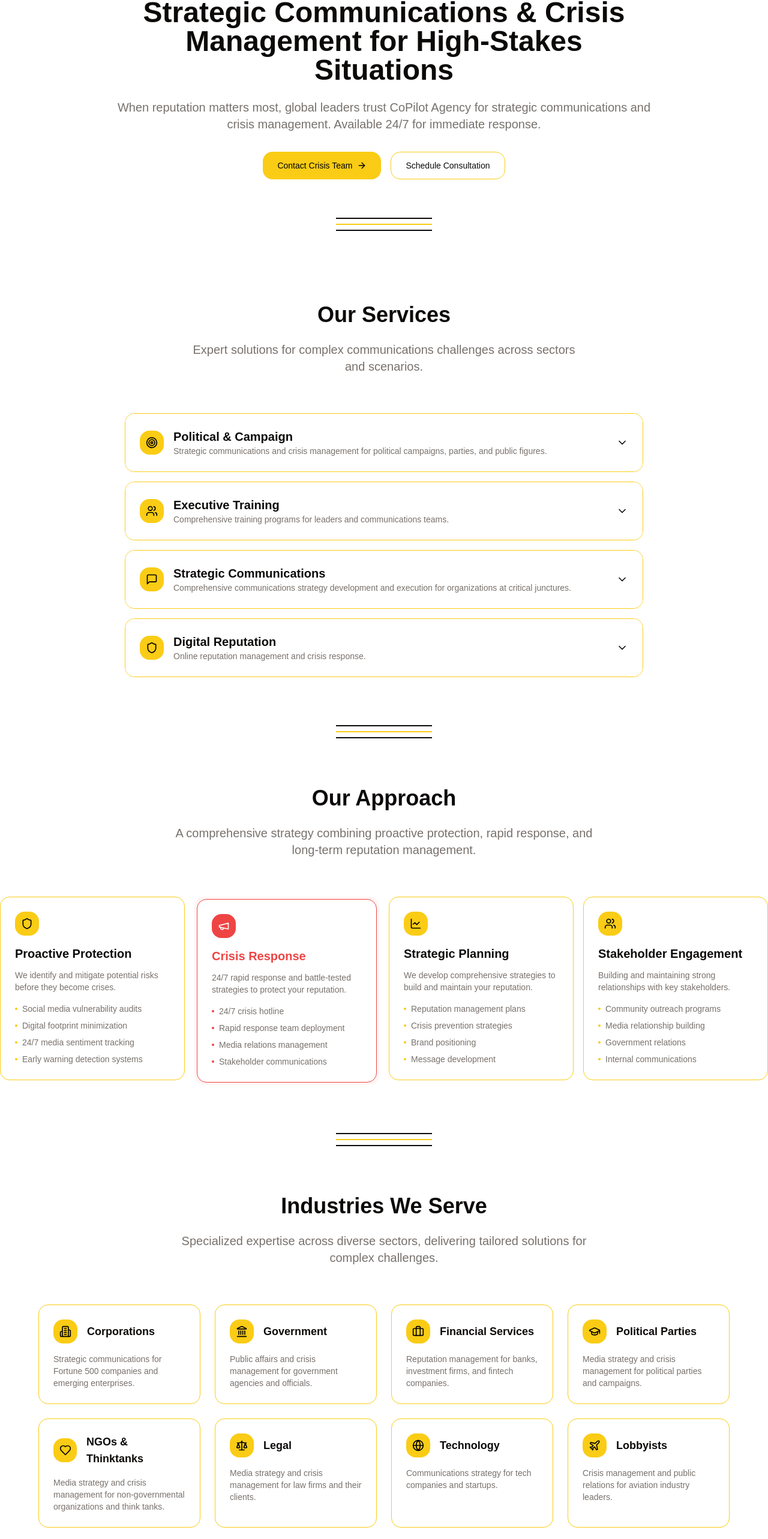
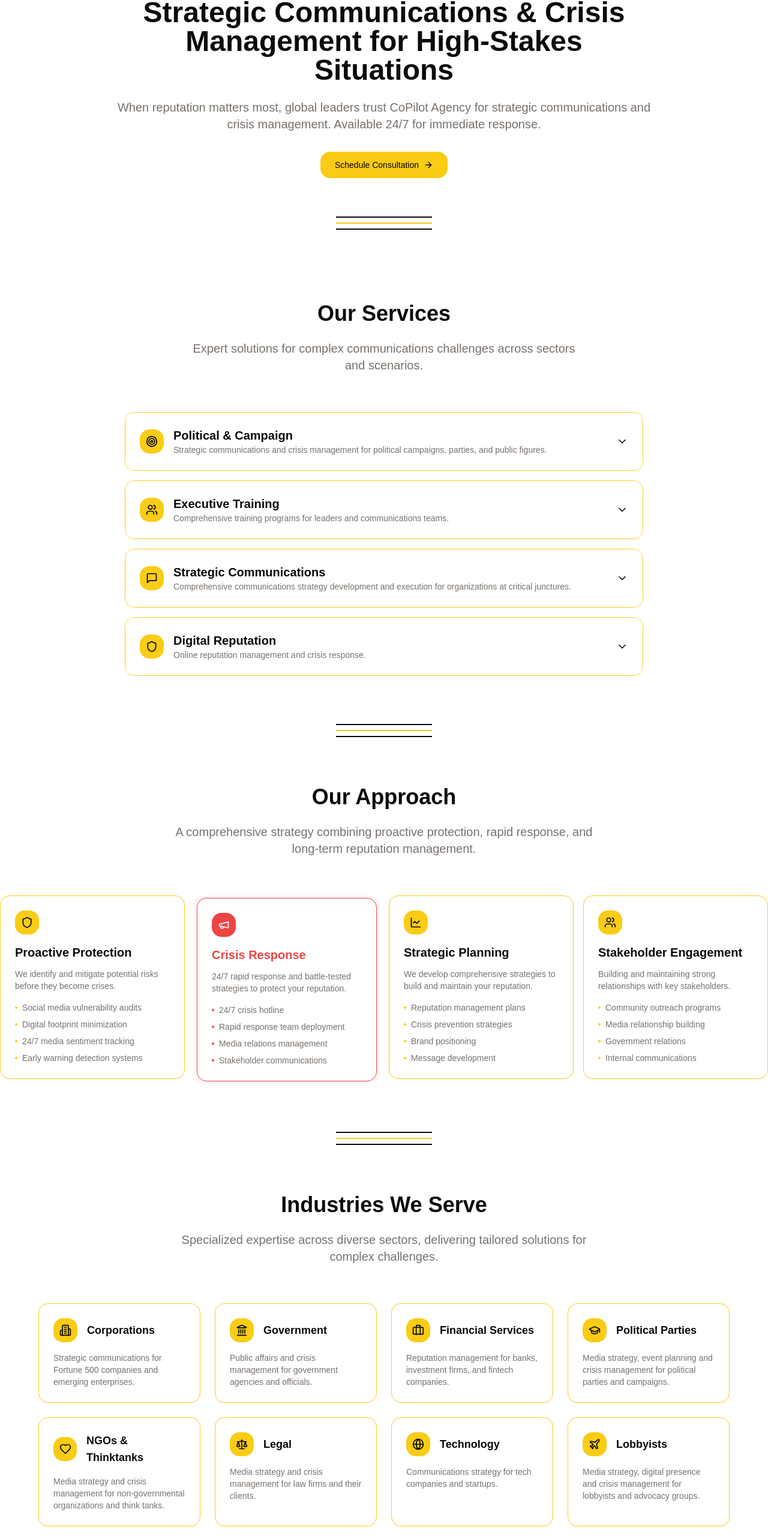
Before and after one commit to chikingsley/ltcopilotagency2, a Next.js app: page / in a window 1280 px wide. Shown: the part 179-2745 px from the top of the page at 60% size. Built offline with nearby package versions, Linux system fonts and the light colour scheme; a web font is replaced by a local one.

Commit message:
added success coloring options

```diff
--- a/app/globals.css
+++ b/app/globals.css
@@ -50,6 +50,8 @@
     --accent-foreground: 24 9.8% 10%;
     --destructive: 0 84.2% 60.2%;
     --destructive-foreground: 60 9.1% 97.8%;
+    --success: 142 76% 36%;
+    --success-foreground: 0 0% 100%;
     --border: 20 5.9% 90%;
     --input: 20 5.9% 90%;
     --ring: 20 14.3% 4.1%;
--- a/components/containers/1-hero-section/header.tsx
+++ b/components/containers/1-hero-section/header.tsx
@@ -2,7 +2,7 @@
 
 import Image from 'next/image';
 import { motion } from 'framer-motion';
-import { actionButton as ActionButton } from '@/components/ui/action-button';
+import { ActionButton } from '@/components/ui/action-button';
 import { ModeToggle } from '@/components/ui/mode-toggle';
 import { useIsMobile } from '@/hooks/use-mobile';
 import { Menu } from 'lucide-react';
--- a/components/containers/1-hero-section/hero-content.tsx
+++ b/components/containers/1-hero-section/hero-content.tsx
@@ -1,7 +1,7 @@
 'use client'
 
 import { motion } from 'framer-motion';
-import { actionButton as ActionButton } from '@/components/ui/action-button';
+import { ActionButton } from '@/components/ui/action-button';
 import { useIsMobile } from '@/hooks/use-mobile';
 
 export function HeroContent() {
@@ -23,11 +23,11 @@
         </p>
         <div className={`${isMobile ? 'flex flex-col space-y-4' : 'flex justify-center space-x-4'}`}>
           <ActionButton variant="primary" showIcon className={isMobile ? 'w-full justify-center' : ''}>
-            Contact Crisis Team
-          </ActionButton>
-          <ActionButton variant="secondary" className={isMobile ? 'w-full justify-center' : ''}>
             Schedule Consultation
           </ActionButton>
+          {/* <ActionButton variant="secondary" className={isMobile ? 'w-full justify-center' : ''}>
+            Schedule Consultation
+          </ActionButton> */}
         </div>
       </motion.div>
     </div>
--- a/components/containers/4-industries-we-serve/industries-section.tsx
+++ b/components/containers/4-industries-we-serve/industries-section.tsx
@@ -23,7 +23,7 @@
   {
     icon: GraduationCap,
     name: 'Political Parties',
-    description: 'Media strategy and crisis management for political parties and campaigns.'
+    description: 'Media strategy, event planning and crisis management for political parties and campaigns.'
   },
   {
     icon: Heart,
@@ -43,7 +43,7 @@
   {
     icon: Plane,
     name: 'Lobbyists',
-    description: 'Crisis management and public relations for aviation industry leaders.'
+    description: 'Media strategy, digital presence and crisis management for lobbyists and advocacy groups.'
   }
 ]
 
--- a/components/containers/5-crisis-cta-section/crisis-cta-section.tsx
+++ b/components/containers/5-crisis-cta-section/crisis-cta-section.tsx
@@ -1,9 +1,9 @@
 'use client'
 
 import { motion } from 'framer-motion'
-import { Shield, Phone } from 'lucide-react'
+import { Shield, Phone, Calendar } from 'lucide-react'
 import { useIsMobile } from '@/hooks/use-mobile'
-import { actionButton as ActionButton } from '@/components/ui/action-button';
+import { ActionButton } from '@/components/ui/action-button';
 
 export function CrisisCtaSection() {
   const isMobile = useIsMobile()
@@ -18,8 +18,8 @@
             viewport={{ once: true }}
             className="flex flex-col items-center text-center"
           >
-            <div className="bg-destructive w-16 h-16 rounded-2xl flex items-center justify-center mb-8">
-              <Shield className="h-8 w-8 text-destructive-foreground" />
+            <div className="bg-[hsl(var(--success))] w-16 h-16 rounded-2xl flex items-center justify-center mb-8">
+              <Shield className="h-8 w-8 text-[hsl(var(--success-foreground))]" />
             </div>
 
             <h2 className={`${isMobile ? 'text-3xl' : 'text-4xl'} font-bold text-foreground mb-6`}>
@@ -30,18 +30,20 @@
             </p>
 
             <div className={`flex ${isMobile ? 'flex-col w-full space-y-4' : 'space-x-4'}`}>
-              <ActionButton
+              {/* <ActionButton
                 variant="destructive"
                 className={`${isMobile ? 'w-full justify-center' : ''} group`}
                 showIcon
               >
                 <Phone className="mr-2 h-4 w-4 animate-pulse" />
                 Contact Crisis Team
-              </ActionButton>
+              </ActionButton> */}
               <ActionButton
-                variant="destructive-outline"
+                variant="successoutline"
                 className={`${isMobile ? 'w-full justify-center' : ''}`}
+                showIcon
               >
+                <Calendar className="mr-2 h-4 w-4 animate-pulse" />
                 Schedule Consultation
               </ActionButton>
             </div>
--- a/components/ui/action-button.tsx
+++ b/components/ui/action-button.tsx
@@ -1,37 +1,44 @@
 import { ArrowRight } from "lucide-react";
 import { twMerge } from "tailwind-merge";
-import { ButtonHTMLAttributes } from "react";
+import { ButtonHTMLAttributes, forwardRef, ForwardRefRenderFunction, ReactNode, Ref, useLayoutEffect, useState } from "react";
 
 interface ButtonProps extends ButtonHTMLAttributes<HTMLButtonElement> {
   children: React.ReactNode;
   className?: string;
-  variant?: "primary" | "secondary" | "destructive" | "destructive-outline";
+  variant?: "primary" | "secondary" | "destructive" | "destructiveoutline" | "success" | "successoutline";
   showIcon?: boolean;
 }
 
-export function actionButton({
-  variant = "primary",
-  showIcon = false,
-  className,
-  children,
-  ...props
-}: ButtonProps) {
+const actionButton: ForwardRefRenderFunction<HTMLButtonElement, ButtonProps> = (
+  {
+    variant = "primary",
+    showIcon = false,
+    className,
+    children,
+    ...props
+  }: ButtonProps, ref: Ref<HTMLButtonElement>
+) => {
   const baseStyle = "inline-flex items-center px-6 py-3 text-sm font-medium rounded-lg transition-all duration-200";
 
   const variantStyles = {
     primary: "bg-[hsl(var(--primary))] text-black hover:opacity-50",
-    secondary: "bg-background text-foreground border border-[hsl(var(--primary))] hover:bg-[hsl(var(--primary))/10] dark:hover:bg-primary/20",
+    secondary: "bg-background text-foreground border border-[hsl(var(--primary))] hover:bg-primary dark:hover:bg-primary/20",
     destructive: "bg-destructive text-destructive-foreground hover:bg-destructive/90",
-    "destructive-outline": "bg-background text-destructive border border-destructive hover:bg-destructive/10"
+    destructiveoutline: "bg-background text-destructive border border-destructive hover:bg-primary hover:text-black hover:border-black",
+    success: "bg-[hsl(var(--success))] border text-black hover:text-[hsl(var(--success-foreground))] hover:bg-[hsl(var(--success))]/90 hover:text-white hover:border-black",
+    successoutline: "bg-background text-[hsl(var(--success))] border border-[hsl(var(--success))] hover:bg-[hsl(var(--success))] hover:text-[hsl(var(--success-foreground))]"
   };
 
   return (
     <button
       className={twMerge(baseStyle, variantStyles[variant], className)}
+      ref={ref}
       {...props}
     >
       {children}
       {showIcon && <ArrowRight className="ml-2 h-4 w-4" />}
     </button>
   );
-}
+};
+
+export const ActionButton = forwardRef(actionButton);
```
